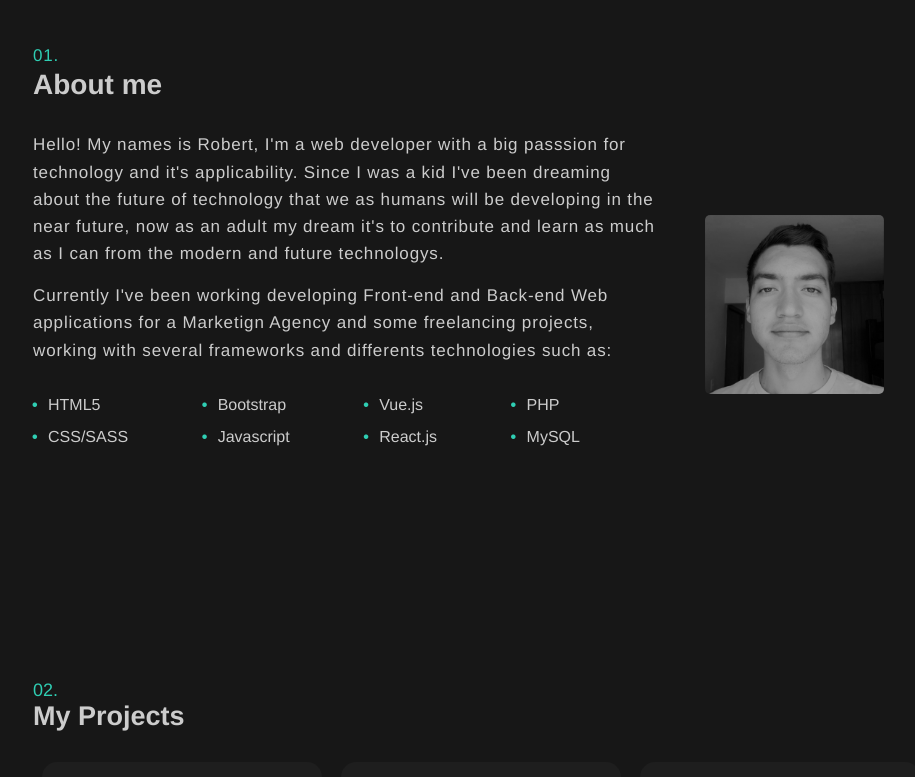
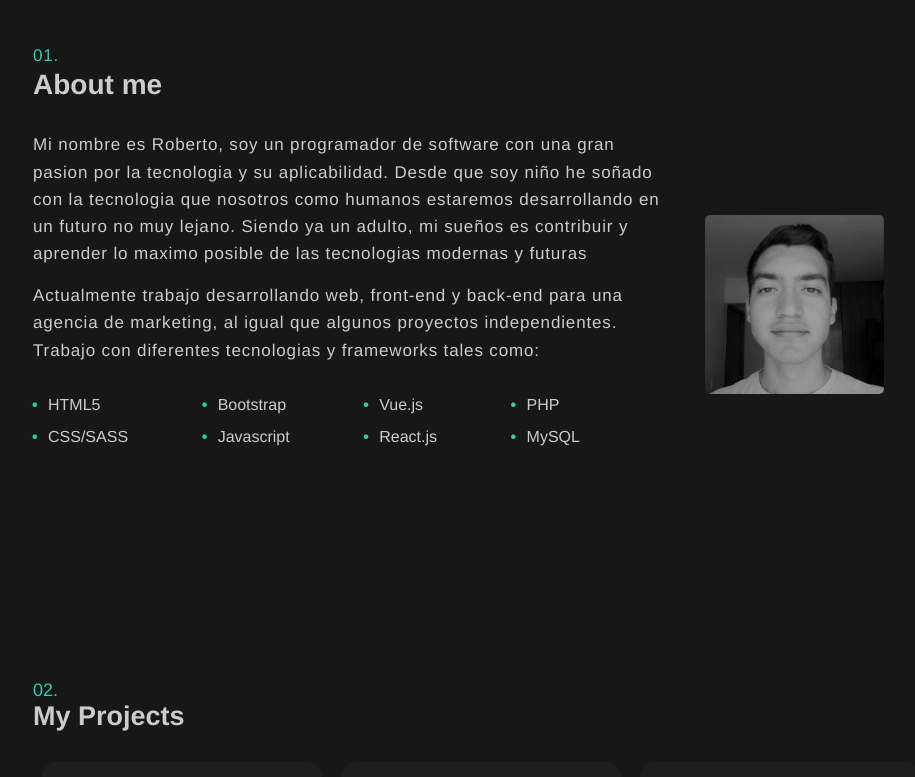
Before and after one commit to robertozh29/Portfolio, a Vue app: page /es in a window 1280 px wide. Shown: the part 960-1737 px from the top of the page, without its empty margins (159-1074 px from the left). Built offline with nearby package versions, Linux system fonts and the light colour scheme.

Commit message:
adding lenguage option - About section

```diff
--- a/src/components/About.vue
+++ b/src/components/About.vue
@@ -5,15 +5,8 @@
 
         <div class="about-me">
 
-            <p>Hello! My names is Robert, I'm a web developer  with a big passsion
-                for technology and it's applicability. Since I was a kid I've been dreaming
-                about the future of technology that we as humans will be developing in the near future,
-                now as an adult my dream it's to contribute and learn as much as I can
-                from the modern and future technologys.
-            </p>
-            <p>Currently I've been working developing Front-end and Back-end Web applications for a Marketign Agency and some freelancing projects,
-                working with several frameworks and differents technologies such as:
-            </p>
+            <p>{{ description }}</p>
+            <p>{{ experience }}</p>
             <div class="tec">
                     <ul>
                         <li>HTML5</li>
@@ -39,6 +32,15 @@
 
     </div>
 </template>
+
+<script>
+export default {
+    props:{
+        description: String,
+        experience: String
+    }
+}
+</script>
 
 <style scoped>
 .about{
--- a/src/components/Projects.vue
+++ b/src/components/Projects.vue
@@ -23,14 +23,14 @@
 
         </div>
         <div class="projects-container">
-            <Project/>
+
             <Project
                 name="API consuming"
                 link="https://nifty-carson-901d54.netlify.app/"
                 img="jsonplaceholder.png"
                 :tech="['vue']"
             />
-            <Project/>
+
         </div>
     </div>
 </template>
--- a/src/views/Español.vue
+++ b/src/views/Español.vue
@@ -24,6 +24,14 @@ export default {
           phrase: "Programador Web especializado en construir aplicaciones front-end.",
           resume: 'Curriculum',
           resumeLink: 'cv_esp.pdf'
+        },
+        about:{
+          description:`Mi nombre es Roberto, soy un programador de software con una gran pasion por la tecnologia
+                y su aplicabilidad. Desde que soy niño he soñado con la tecnologia que nosotros como humanos estaremos
+                desarrollando en un futuro no muy lejano. Siendo ya un adulto,  mi sueños es contribuir y aprender
+                lo maximo posible de las tecnologias modernas y futuras`,
+          experience: `Actualmente trabajo desarrollando web, front-end y back-end para una agencia de marketing, al igual que
+          algunos proyectos independientes. Trabajo con diferentes tecnologias y frameworks tales como:`
         }
       }
     }
--- a/src/views/Home.vue
+++ b/src/views/Home.vue
@@ -11,7 +11,10 @@
         :phrase="info.header.phrase"
         :resume="info.header.resume"
       />
-      <About />
+      <About
+        :description="info.about.description"
+        :experience="info.about.experience"
+      />
       <Projects />
       <Contact />
     </div>
@@ -43,6 +46,15 @@ export default {
             phrase: "Hi. I'm a Developer specialized in building Front-end Web applications.",
             resume: 'Resume',
             resumeLink: "cv_eng.pdf"
+          },
+          about:{
+            description:`I'm a developer  with a big passsion
+                for technology and it's applicability. Since I was a kid I've been dreaming
+                about the future of technology that we as humans will be developing in the near future,
+                now as an adult my dream it's to contribute and learn as much as I can
+                from the modern and future technologys.`,
+                experience: `Currently I've been working developing Front-end and Back-end Web applications for a Marketign Agency
+                and some freelancing projects, working with several frameworks and differents technologies such as:`
           }
         }
       }
```
